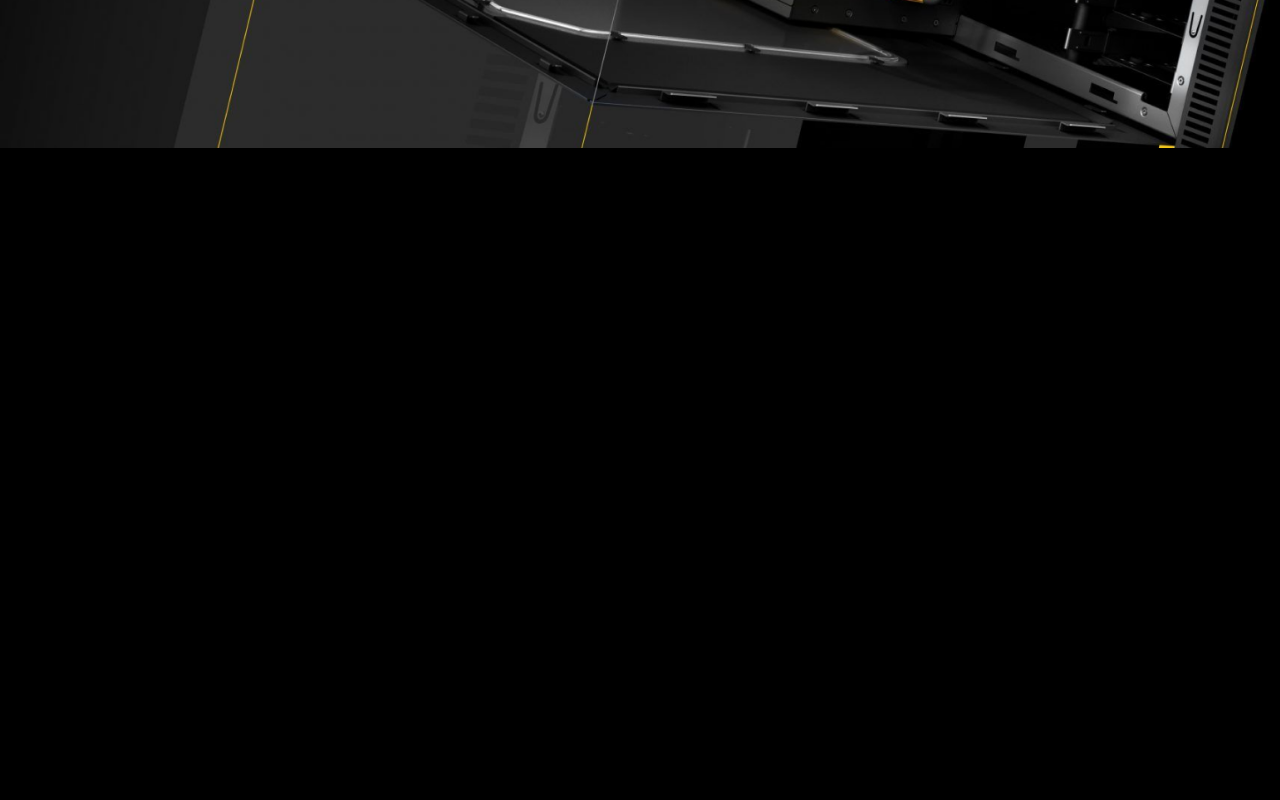
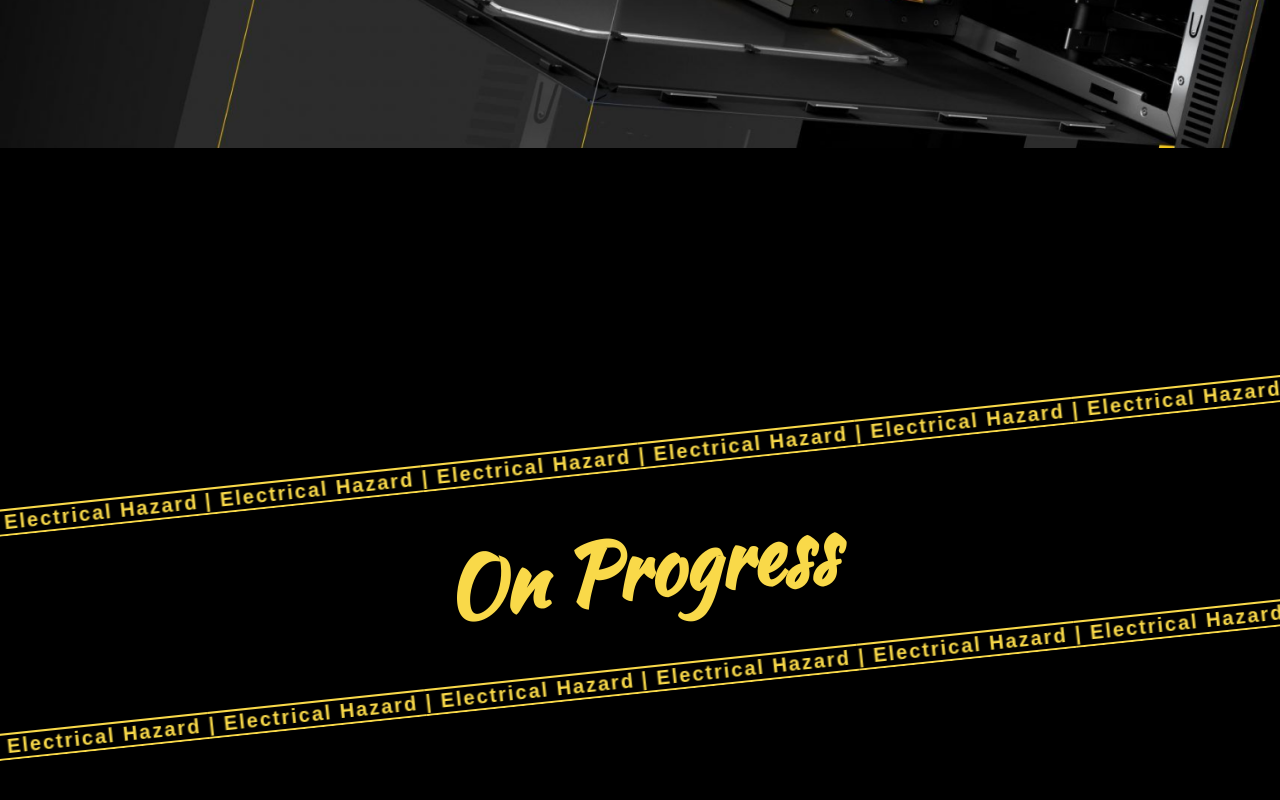
Before and after one commit to kalviumcommunity/S51_Monesh_Capstone_ForgeSavant, a React (Vite) app in the folder client/frontEnd/: page / in a window 1280 px wide. Shown: the part 652-1452 px from the top of the page. Built offline with nearby package versions, Linux system fonts and the light colour scheme; a web font is replaced by a local one.

Commit message:
On Progress

```diff
--- a/client/frontEnd/src/App.jsx
+++ b/client/frontEnd/src/App.jsx
@@ -15,7 +15,7 @@ const App = () => {
           <Home/>
         </>} />
         <Route path="/build" element={<>
-          {/* <Navbar/> */}
+          <Navbar/>
           <Build/>
         </>}/>
         <Route path="/signup" element={<Signup/>}/>
--- a/client/frontEnd/src/Components/Home.jsx
+++ b/client/frontEnd/src/Components/Home.jsx
@@ -34,7 +34,7 @@ const Home = () => {
             <span>| Electrical Hazard&nbsp;</span><span>| Electrical Hazard&nbsp;</span><span>| Electrical Hazard&nbsp;</span><span>| Electrical Hazard&nbsp;</span><span>| Electrical Hazard&nbsp;</span><span>| Electrical Hazard&nbsp;</span><span>| Electrical Hazard&nbsp;</span>
             <span>| Electrical Hazard&nbsp;</span><span>| Electrical Hazard&nbsp;</span><span>| Electrical Hazard&nbsp;</span><span>| Electrical Hazard&nbsp;</span><span>| Electrical Hazard&nbsp;</span><span>| Electrical Hazard&nbsp;</span><span>| Electrical Hazard&nbsp;</span>
           </animated.div>
-          <animated.div style={slideIn} className="BrandName"><h1 style={{ transform: `translateY(-${scrollY * 0.19}px)` }}>Forge Savant</h1></animated.div>
+          <animated.div style={slideIn} className="BrandName"><h1>Forge Savant</h1></animated.div>
           <animated.div style={appearIn} className="marquee marquee2">
             <span>| Electrical Hazard&nbsp;</span><span>| Electrical Hazard&nbsp;</span><span>| Electrical Hazard&nbsp;</span><span>| Electrical Hazard&nbsp;</span><span>| Electrical Hazard&nbsp;</span><span>| Electrical Hazard&nbsp;</span><span>| Electrical Hazard&nbsp;</span>
             <span>| Electrical Hazard&nbsp;</span><span>| Electrical Hazard&nbsp;</span><span>| Electrical Hazard&nbsp;</span><span>| Electrical Hazard&nbsp;</span><span>| Electrical Hazard&nbsp;</span><span>| Electrical Hazard&nbsp;</span><span>| Electrical Hazard&nbsp;</span>
@@ -42,7 +42,17 @@ const Home = () => {
         </div>
       </div>
       <div className="secondPage">
-
+        <div className="secondBody">
+      <animated.div style={appearIn} className="marquee marquee1">
+            <span>| Electrical Hazard&nbsp;</span><span>| Electrical Hazard&nbsp;</span><span>| Electrical Hazard&nbsp;</span><span>| Electrical Hazard&nbsp;</span><span>| Electrical Hazard&nbsp;</span><span>| Electrical Hazard&nbsp;</span><span>| Electrical Hazard&nbsp;</span>
+            <span>| Electrical Hazard&nbsp;</span><span>| Electrical Hazard&nbsp;</span><span>| Electrical Hazard&nbsp;</span><span>| Electrical Hazard&nbsp;</span><span>| Electrical Hazard&nbsp;</span><span>| Electrical Hazard&nbsp;</span><span>| Electrical Hazard&nbsp;</span>
+          </animated.div>
+          <animated.div style={slideIn}><h1>On Progress</h1></animated.div>
+          <animated.div style={appearIn} className="marquee marquee2">
+            <span>| Electrical Hazard&nbsp;</span><span>| Electrical Hazard&nbsp;</span><span>| Electrical Hazard&nbsp;</span><span>| Electrical Hazard&nbsp;</span><span>| Electrical Hazard&nbsp;</span><span>| Electrical Hazard&nbsp;</span><span>| Electrical Hazard&nbsp;</span>
+            <span>| Electrical Hazard&nbsp;</span><span>| Electrical Hazard&nbsp;</span><span>| Electrical Hazard&nbsp;</span><span>| Electrical Hazard&nbsp;</span><span>| Electrical Hazard&nbsp;</span><span>| Electrical Hazard&nbsp;</span><span>| Electrical Hazard&nbsp;</span>
+          </animated.div>
+          </div>
       </div>
     </>
   );
--- a/client/frontEnd/src/Styles/home.css
+++ b/client/frontEnd/src/Styles/home.css
@@ -83,6 +83,28 @@
 }
 
 .secondPage{
+  display: flex;
+  flex-direction: column;
+  overflow: hidden;
   height: 100vh;
   background-color: black;
+  justify-content: center;
+  align-items: center;
 }
+
+.secondBody h1{
+  font-size: 80px;
+  font-family: "Kaushan Script", cursive;
+}
+
+.secondBody{
+  display: flex;
+  flex-direction: column;
+  background-color: black;
+  color: #F9D949;
+  height: 250px;
+  justify-content: space-between;
+  align-items: center;
+  rotate: -6deg;
+  margin-top: 40px;
+}
```
